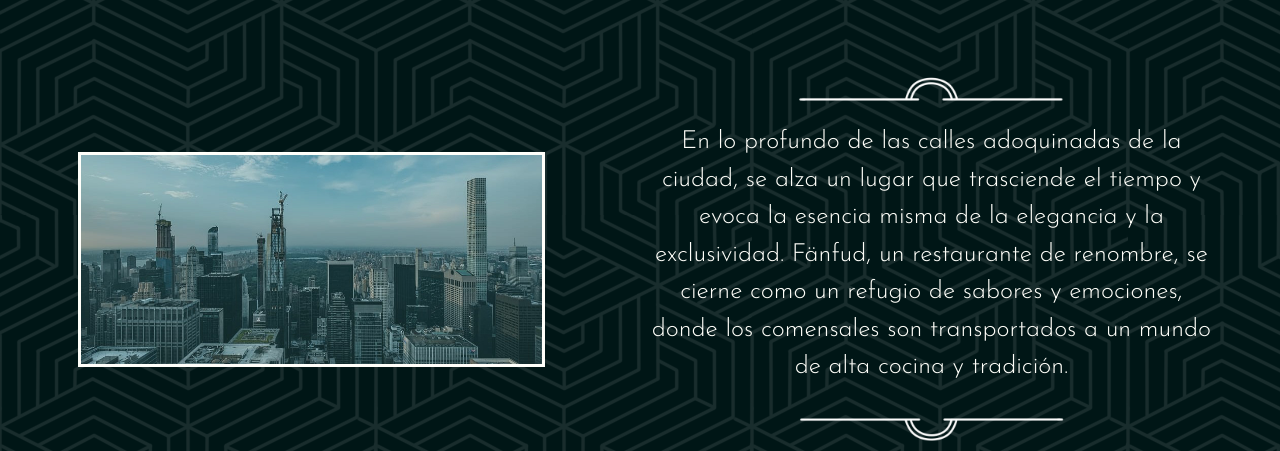
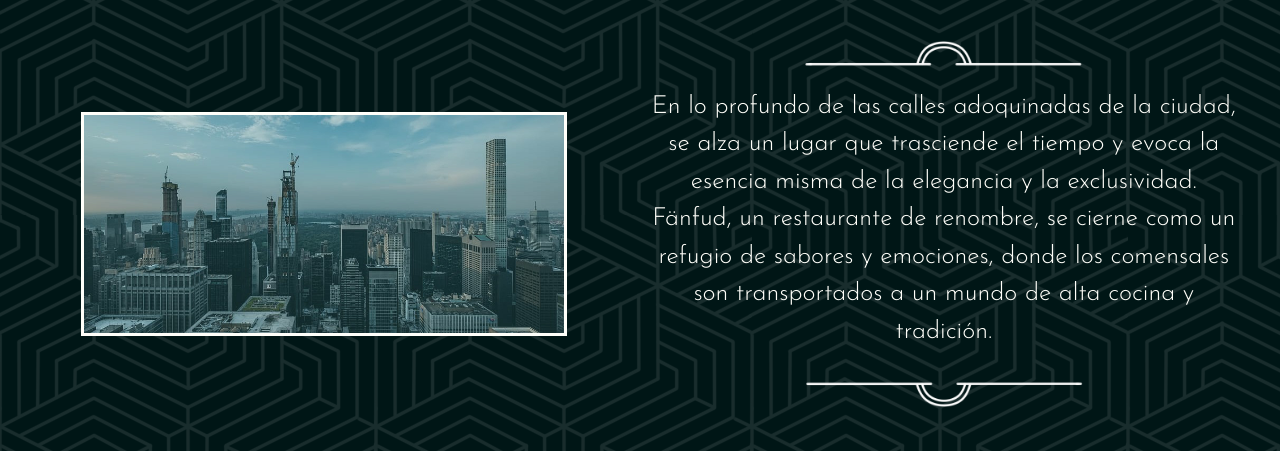
Before and after one commit to SofiHerdol/Fanfud-3ra-Entrega-SofiaHeredia, a plain HTML site: page pages/our_history.html in a window 1280 px wide. Shown: the part 349-800 px from the top of the page. Drawn offline with nearby package versions, Linux system fonts and the light colour scheme.

Commit message:
Commit OurHistory Sentence Margin Fix

```diff
--- a/css/styles.css
+++ b/css/styles.css
@@ -825,7 +825,8 @@ ul.custom-dropdown {
     .sentence1, .sentence2, .sentence3, .sentence4, .sentence5 {
         background-image: none;
         width: 50%;
-        margin: 3%;
+        margin-left: 1%;
+        margin-right: 1%;
     }
 
     .sentence1-body, .sentence2-body, .sentence3-body, .sentence4-body, .sentence5-body {
```
